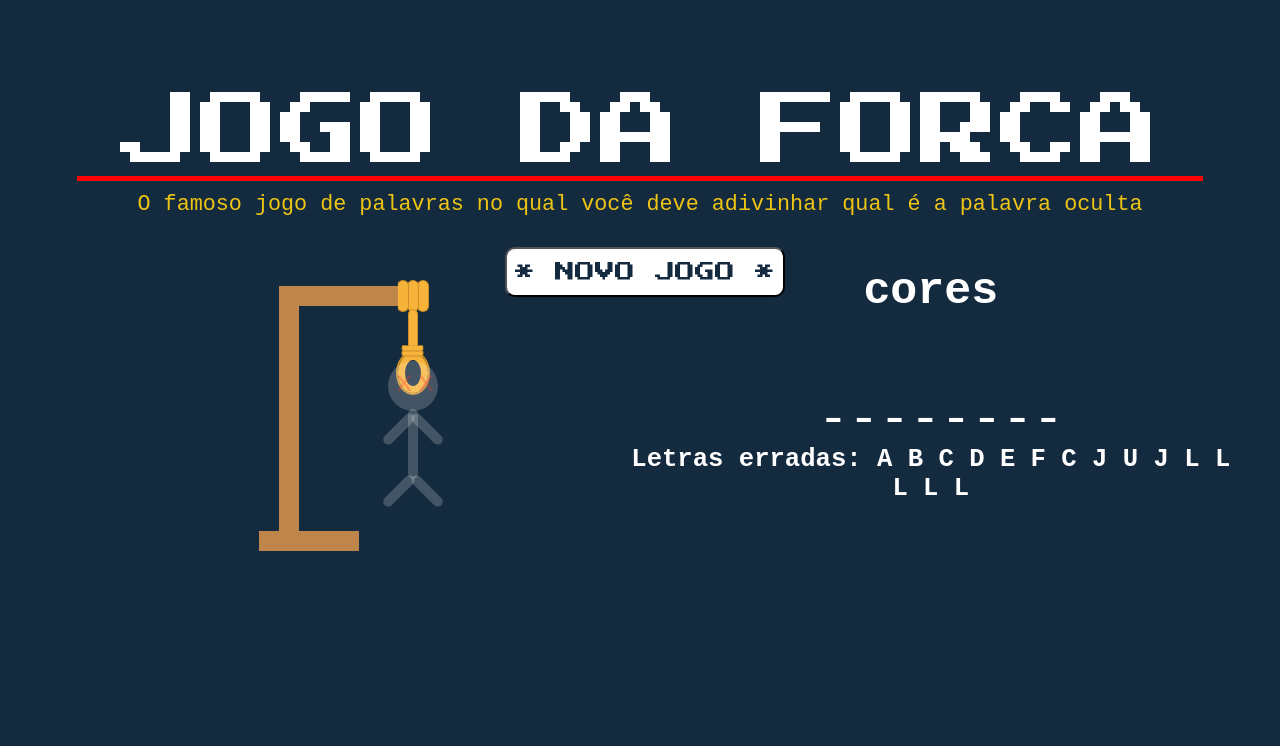
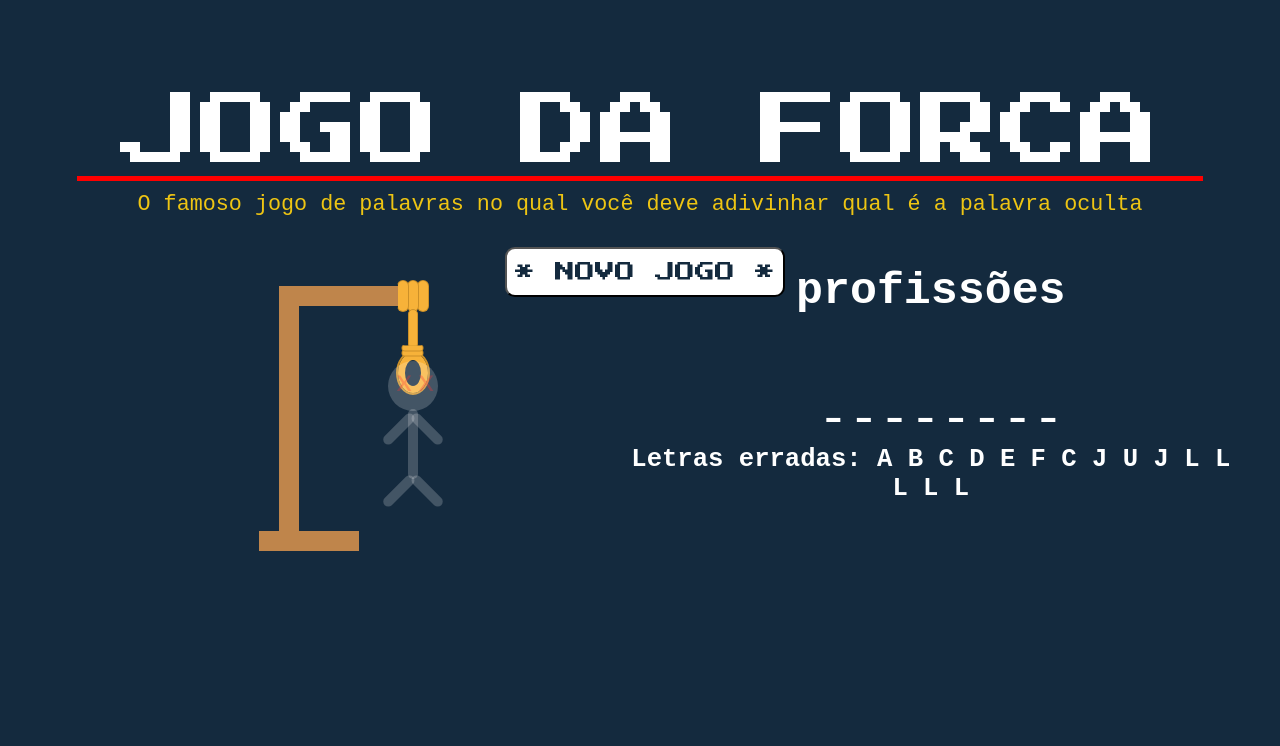
Before and after one commit to ManuelNeto/Jogo_da_forca, a plain HTML site: page index.html in a window 1280 px wide. Drawn offline with Linux system fonts and the light colour scheme.

Commit message:
random category and word

```diff
--- a/index.html
+++ b/index.html
@@ -45,12 +45,12 @@
             </div>
             <!-- Vou comentar essa frase e ajustar a lógica-->
             <!-- <div id="keyPressed">Presss A key</div> -->
-            <button class="botaonovojogo"> * NOVO JOGO * </button>
+            <button class="botaonovojogo" onclick="init()"> * NOVO JOGO * </button>
         </div>
     </div>
 
 </head>
 <body>
-    <script src="app.js"></script>
+    <script src="script.js"></script>
 </body>
 </html>
--- /dev/null
+++ b/script.js
@@ -0,0 +1,58 @@
+
+let categoryName = document.querySelector("#category");
+let currentWord;
+let randomKeyArr = [];
+
+
+let categories = {
+    frutas: ["banana", "maça", "laranja", "mamao", "uva", "melancia", "melao"],
+    profissões: ["engenheiro", "advogado", "medico", "professor", "pescador"],
+    animais: ["papagaio", "rooster", "cachorro", "gato", "galinha", "cavalo", "porco"],
+    cores: ["amarelo", "azul", "laranja", "roxo", "vermelho", "marrom"]
+}
+
+//gera um numero aleatorio. Max é o valor max. Multiplica para ficar como int
+function getRandomNumber(max) {
+    /*
+    let randomNumber = Math.random();
+    let arrayIndex  = Math.floor(randomNumber * max);
+    return arrayIndex;
+
+    */
+    return Math.floor(Math.random() * max);
+}
+
+//transformar as chaves do objeto em array
+//comentei esse código mas talvez ele seja usado mais na frente
+function getCatagoryArray(categoriesArray) {
+    /*categoriesArray = Object.keys(categories);
+    return categoriesArray;
+    */
+    return Object.keys(categories);
+}
+
+//pega uma categoria de forma aleatoria
+function getRandomCategory() {
+    let categoriesArray = getCatagoryArray();
+    let categoryIndex  = getRandomNumber(categoriesArray.length);
+    let randomCategory  = categoriesArray[categoryIndex];
+    //randomKeyArr.push(randomKey);
+    return randomCategory;
+}
+
+function setCategoryName() {
+    categoryName.innerHTML = getRandomCategory();
+}
+
+function setWord() {
+    let wordsArray = categories[categoryName.innerHTML];
+    let wordsIndex  = getRandomNumber(wordsArray.length);
+    return wordsArray[wordsIndex];
+}
+
+function init(){
+    setCategoryName();
+    console.log(setWord());
+}
+
+window.addEventListener("load", init);
```
